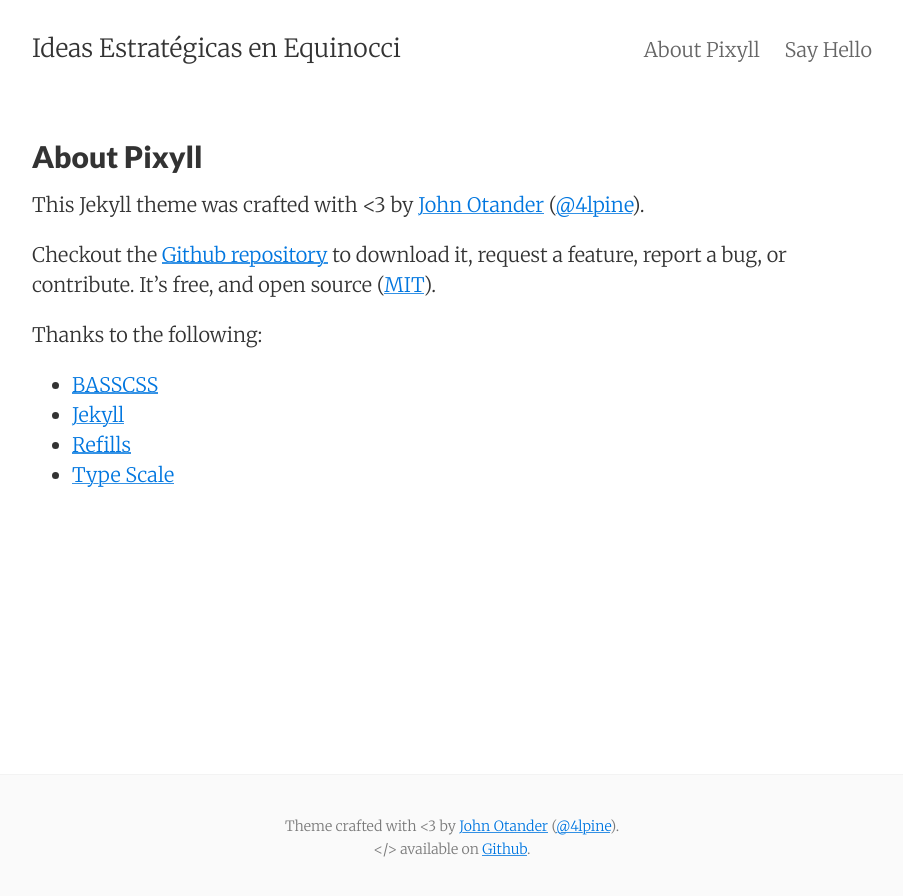
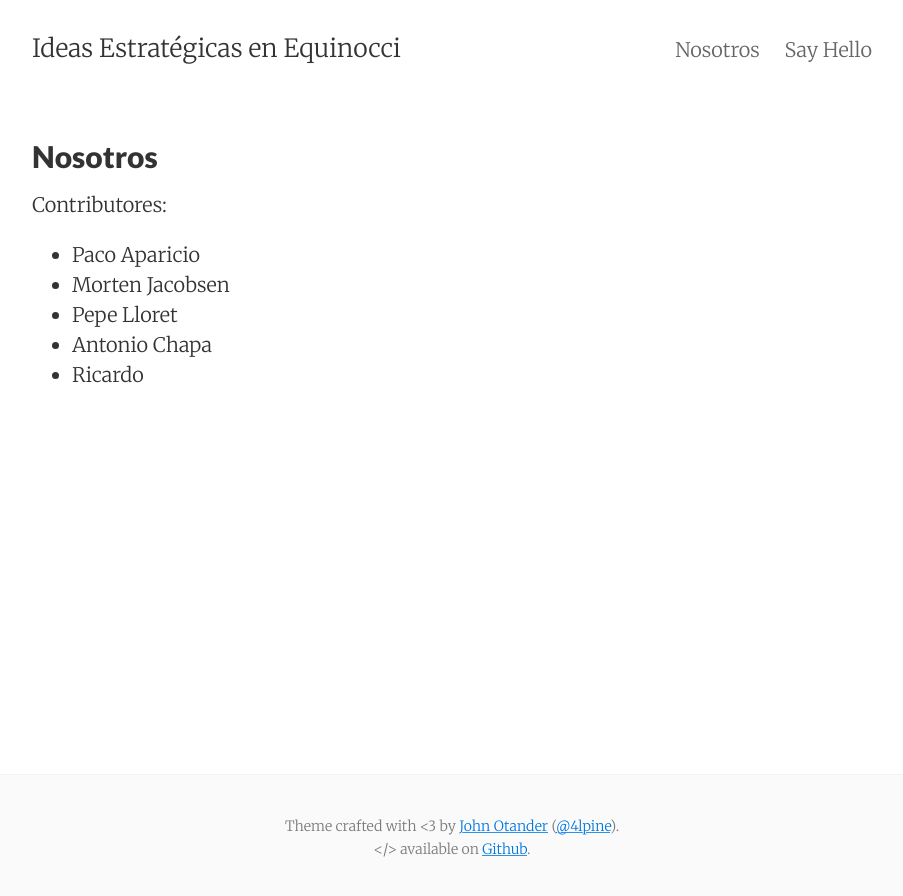
Before and after one commit to mortjac/equi, a Jekyll site: the page built from about.md, in a window 1280 px wide. Shown: the top 896 px of the page, without its empty margins (188-1091 px from the left). Built offline with Jekyll 4.4.1, drawn with Linux system fonts in a browser that asks for light colours.

Commit message:
Om oss - Nosotros

```diff
--- a/about.md
+++ b/about.md
@@ -1,20 +1,14 @@
 ---
 layout: page
-title: About Pixyll
+title: Nosotros
 permalink: /about/
 tags: about
 ---
 
-This Jekyll theme was crafted with <3 by [John Otander](http://johnotander.com)
-([@4lpine](https://twitter.com/4lpine)).
+Contributores:
 
-Checkout the [Github repository](https://github.com/johnotander/pixyll) to download it,
-request a feature, report a bug, or contribute. It's free, and open source
-([MIT](http://opensource.org/licenses/MIT)).
-
-Thanks to the following:
-
-* [BASSCSS](http://basscss.com)
-* [Jekyll](http://jekyllrb.com)
-* [Refills](http://refills.bourbon.io/)
-* [Type Scale](http://type-scale.com/)
+- Paco Aparicio
+- Morten Jacobsen
+- Pepe Lloret
+- Antonio Chapa
+- Ricardo
```
